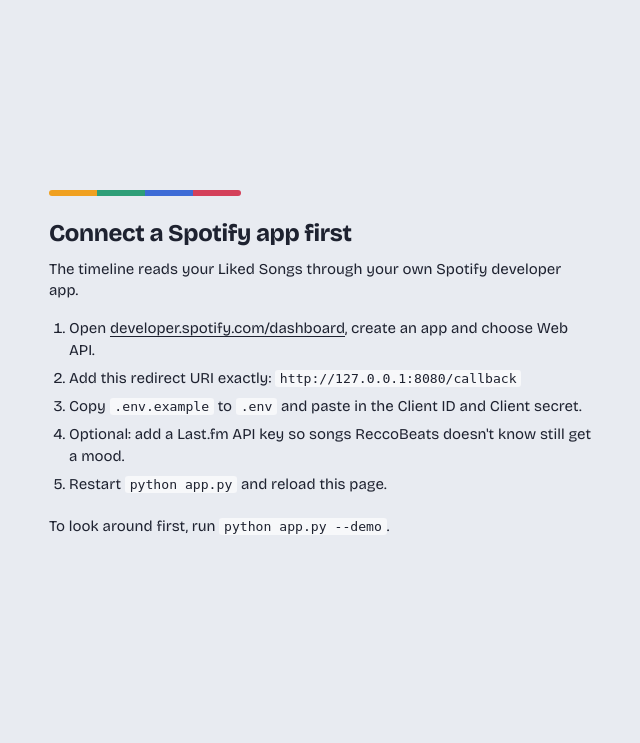
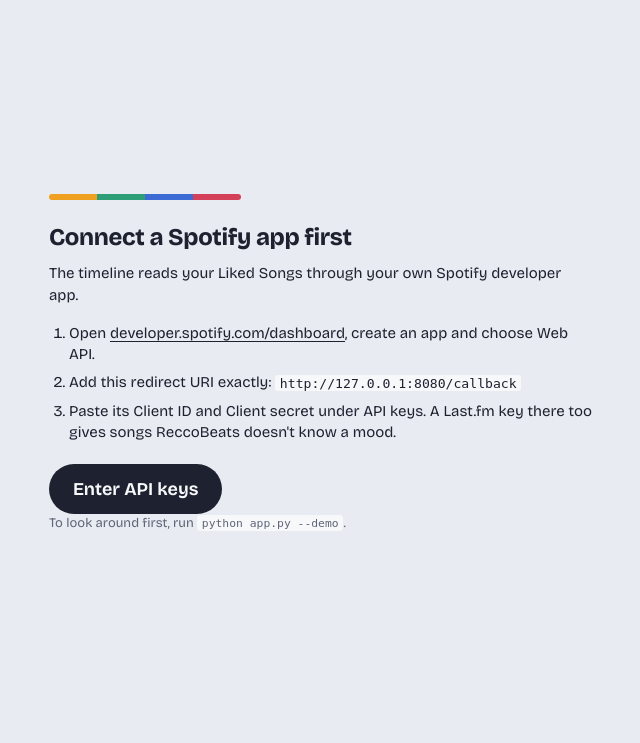
Before and after one commit to abdullahkavakli/mood-timeline, a Flask app: page / in a window 1280 px wide. Shown: the part 57-800 px from the top of the page, without its empty margins (161-801 px from the left). Run offline with Flask 3, Linux system fonts and the light colour scheme; data that the repository does not hold is empty; some libraries are stand-ins or nearby versions.

Commit message:
Add an in-page API keys form and harden the local server
Paste a Last.fm key or Spotify client ID and secret under API keys: each is
checked with its service, saved to .env on this computer and used without a
restart. Saved keys are never sent back to the page.

The server now answers only to 127.0.0.1/localhost (DNS rebinding), refuses
POSTs from other websites, requires the page's Origin to save keys, forbids
framing (clickjacking), serialises saves, creates .env readable by its owner
only, and no longer lets Flask load a stray .env from the working directory.

```diff
--- a/app.py
+++ b/app.py
@@ -1,7 +1,7 @@
 """
 Mood timeline for your Spotify and YouTube Music songs.
 
-    python app.py          # real data (needs .env for Spotify)
+    python app.py          # real data (API keys in .env, or pasted on the page)
     python app.py --demo   # synthetic libraries, no accounts needed
 
 Then open http://127.0.0.1:8888 (use 127.0.0.1, not localhost: Spotify only
@@ -13,13 +13,16 @@ import json
 import logging
 import os
 import random
+import re
+import shutil
 import threading
 import traceback
 import webbrowser
 from datetime import datetime, timedelta, timezone
 from pathlib import Path
 
-from dotenv import load_dotenv
+import requests
+from dotenv import load_dotenv, set_key
 from flask import Flask, jsonify, redirect, render_template, request
 
 import sources
@@ -31,9 +34,11 @@ DATA_DIR.mkdir(exist_ok=True)
 TOKEN_FILE = DATA_DIR / ".spotify-token"
 PROVIDERS = ("spotify", "youtube")
 
-load_dotenv(ROOT / ".env")
+ENV_FILE = ROOT / ".env"
+load_dotenv(ENV_FILE)
 HOST = "127.0.0.1"
 PORT = int(os.getenv("PORT", "8888"))
+LOOPBACK = {"127.0.0.1", "localhost"}
 REDIRECT_URI = os.getenv("SPOTIFY_REDIRECT_URI", f"http://{HOST}:{PORT}/callback")
 SCOPE = "user-library-read"
 
@@ -74,6 +79,57 @@ def spotify_client():
     if am and am.validate_token(am.cache_handler.get_cached_token()):
         return spotipy.Spotify(auth_manager=am, retries=3, status_retries=3)
     return None
+
+
+# --------------------------------------------------------------------------- api keys
+
+KEY_FIELDS = {"lastfm": "LASTFM_API_KEY", "spotify_id": "SPOTIFY_CLIENT_ID",
+              "spotify_secret": "SPOTIFY_CLIENT_SECRET"}
+KEY_FORMAT = re.compile(r"^[A-Za-z0-9_-]{8,128}$")   # also keeps newlines and quotes out of .env
+KEYS_LOCK = threading.Lock()                          # one save at a time: .env is rewritten whole
+
+
+def check_lastfm(key):
+    """'ok', 'rejected', or 'unchecked' when Last.fm can't say (offline, busy, odd reply)."""
+    try:
+        body = requests.get("https://ws.audioscrobbler.com/2.0/", timeout=10, params={
+            "method": "track.getTopTags", "artist": "Cher", "track": "Believe",
+            "api_key": key, "format": "json"}).json()
+    except (requests.RequestException, ValueError):
+        return "unchecked"
+    if not isinstance(body, dict):
+        return "unchecked"
+    if body.get("error") in (10, 26):                 # invalid or suspended key
+        return "rejected"
+    return "unchecked" if body.get("error") in (11, 16, 29) else "ok"   # offline, busy, rate limit
+
+
+def check_spotify(client_id, client_secret):
+    """'ok', 'rejected', or 'unchecked' when Spotify can't be reached."""
+    try:
+        r = requests.post("https://accounts.spotify.com/api/token", timeout=10,
+                          data={"grant_type": "client_credentials"}, auth=(client_id, client_secret))
+    except requests.RequestException:
+        return "unchecked"
+    if r.status_code == 200:
+        return "ok"
+    return "rejected" if r.status_code in (400, 401) else "unchecked"
+
+
+def save_env(values):
+    """Write keys to .env (created from .env.example) and use them without a restart."""
+    example = ROOT / ".env.example"
+    if not ENV_FILE.exists():
+        if example.exists():
+            shutil.copyfile(example, ENV_FILE)
+        ENV_FILE.touch()
+        try:
+            os.chmod(ENV_FILE, 0o600)                 # keys: readable by you only (no-op on Windows)
+        except OSError:
+            pass
+    for name, value in values.items():
+        set_key(str(ENV_FILE), name, value, quote_mode="never")
+        os.environ[name] = value
 
 
 # --------------------------------------------------------------------------- job
@@ -120,6 +176,31 @@ def run_build(provider, likes_file=None):
 
 # --------------------------------------------------------------------------- routes
 
+def same_origin():
+    return request.headers.get("Origin") == request.host_url.rstrip("/")
+
+
+@app.before_request
+def local_only():
+    # Answer only to this computer's own names (any port): a web page that points its domain
+    # at 127.0.0.1 (DNS rebinding) must not read your history or change your keys.
+    host = request.host.lower()
+    name, _, port = host.rpartition(":")
+    if host not in LOOPBACK and not (port.isdigit() and name in LOOPBACK):
+        return f"Open http://{HOST}:{PORT} instead.", 403
+    # Other websites may link here, but not post here (browsers send Origin with every POST).
+    if request.method == "POST" and "Origin" in request.headers and not same_origin():
+        return jsonify(error="Requests from other websites aren't allowed."), 403
+
+
+@app.after_request
+def no_framing(response):
+    # No other page may show this one in a frame and trick clicks onto it (clickjacking).
+    response.headers["X-Frame-Options"] = "DENY"
+    response.headers["Content-Security-Policy"] = "frame-ancestors 'none'"
+    return response
+
+
 @app.get("/")
 def index():
     return render_template("index.html")
@@ -160,6 +241,47 @@ def status():
                  else youtube.cached_scan(DATA_DIR),
                  "spotify_matching": authed},
     )
+
+
+@app.post("/api/keys")
+def save_keys():
+    """Check pasted API keys with their service and save the good ones to .env.
+    Saved keys are never sent back; /api/status only says whether each is set."""
+    body = request.get_json(silent=True)
+    if not isinstance(body, dict) or not same_origin():   # this page always sends its Origin
+        return jsonify(error="Keys can only be saved from this page."), 403
+    new = {name: str(body.get(field) or "").strip() for field, name in KEY_FIELDS.items()}
+    new = {name: value for name, value in new.items() if value}
+    if not new:
+        return jsonify(error="Paste at least one key."), 400
+    if not all(KEY_FORMAT.match(value) for value in new.values()):
+        return jsonify(error="Keys contain only letters, digits, - and _. Check for a stray space or quote."), 400
+
+    with KEYS_LOCK:
+        result, save = {}, {}
+        if "LASTFM_API_KEY" in new:
+            result["lastfm"] = check_lastfm(new["LASTFM_API_KEY"])
+            if result["lastfm"] != "rejected":
+                save["LASTFM_API_KEY"] = new["LASTFM_API_KEY"]
+        if "SPOTIFY_CLIENT_ID" in new or "SPOTIFY_CLIENT_SECRET" in new:
+            client_id = new.get("SPOTIFY_CLIENT_ID") or os.getenv("SPOTIFY_CLIENT_ID")
+            secret = new.get("SPOTIFY_CLIENT_SECRET") or os.getenv("SPOTIFY_CLIENT_SECRET")
+            if not (client_id and secret):
+                return jsonify(error="Spotify needs both the client ID and the client secret."), 400
+            result["spotify"] = check_spotify(client_id, secret)
+            if result["spotify"] != "rejected":
+                save.update(SPOTIFY_CLIENT_ID=client_id, SPOTIFY_CLIENT_SECRET=secret)
+        old_app = (os.getenv("SPOTIFY_CLIENT_ID"), os.getenv("SPOTIFY_CLIENT_SECRET"))
+        if save:
+            try:
+                save_env(save)
+            except OSError as exc:
+                log.error("Couldn't write %s: %s", ENV_FILE, exc)
+                return jsonify(error=f"Couldn't write .env: {exc.strerror or exc}."), 500
+            log.info("Saved %s to .env", ", ".join(save))
+        if "SPOTIFY_CLIENT_ID" in save and (save["SPOTIFY_CLIENT_ID"], save["SPOTIFY_CLIENT_SECRET"]) != old_app:
+            TOKEN_FILE.unlink(missing_ok=True)       # a Spotify sign-in belongs to the old app
+    return jsonify(result)
 
 
 @app.post("/api/youtube/upload")
@@ -283,4 +405,4 @@ if __name__ == "__main__":
     log.info("Mood timeline running at %s", url)
     if not args.no_browser:
         threading.Timer(1.0, lambda: webbrowser.open(url)).start()
-    app.run(host=HOST, port=PORT, debug=False)
+    app.run(host=HOST, port=PORT, debug=False, load_dotenv=False)   # only our own .env, loaded above
--- a/static/app.js
+++ b/static/app.js
@@ -628,7 +628,11 @@ function syncSweep() {
   const hide = n < 2 || !S.data[S.provider] || !$("overlay").hidden;
   if (bar.hidden !== hide) {
     bar.hidden = hide;
-    if (S.plotted) Plotly.Plots.resize($("plot"));   // the bar takes height from the plot
+    if (S.plotted) {                                 // the bar takes height from the plot
+      const plot = $("plot");
+      plot.layout.scene.camera = viewCamera(VIEW.key);   // a resize re-applies the layout's camera
+      Plotly.Plots.resize(plot);
+    }
   }
   const whole = sweepMax() === 0;                    // the window already holds every song
   pos.max = sweepMax();
@@ -719,8 +723,15 @@ function refreshView() {
   renderStats();
   syncControls();
   if (!S.pts.length) {
-    overlay(`${STRIP}<h2>No song got a mood yet</h2>
-      <p>Neither ReccoBeats nor Last.fm returned data for this view. Check the terminal for errors, then rebuild.</p>`, { solid: false });
+    const data = S.data[S.provider];
+    const noSource = S.provider === "youtube" && !data.lastfm_enabled && !data.spotify_matching;
+    overlay(`${STRIP}<h2>No song got a mood yet</h2>${noSource
+      ? `<p>No mood source was set when this was built. Add a Last.fm key (or Spotify), then rebuild.</p>
+         <div class="actions"><button type="button" class="btn" data-keys>Add API keys</button>
+           <button type="button" class="text-btn" id="rebuild-now">Rebuild</button></div>`
+      : `<p>Neither ReccoBeats nor Last.fm returned data for this view. Check the terminal for errors, then rebuild.</p>`}`,
+    { solid: false });
+    $("rebuild-now")?.addEventListener("click", () => startBuild(S.provider));
   } else {
     hideOverlay();
   }
@@ -756,6 +767,8 @@ function syncControls() {
   $("level-out").textContent = S.level;
   $("level-row").classList.toggle("off", !S.band);
   $("spotify-actions").hidden = S.provider !== "spotify";
+  // New Spotify keys sign you out; offer the way back in next to the chart.
+  $("reconnect").hidden = !(S.status?.spotify?.configured && !S.status.spotify.authenticated);
   $("youtube-actions").hidden = S.provider !== "youtube";
   $("side").hidden = !data;
 }
@@ -811,6 +824,11 @@ function bindControls() {
     await fetch("/api/logout", { method: "POST" });
     location.href = "/";
   });
+  // "API keys" buttons live in the sidebar and in several overlays.
+  // Not during a build: the form would replace the progress screen that the build updates.
+  document.addEventListener("click", (ev) => {
+    if (ev.target.closest("[data-keys]") && S.status?.job?.status !== "running") showKeys();
+  });
 }
 
 /* ------------------------------------------------------------------ app states */
@@ -836,17 +854,84 @@ function clearChart() {
   $("sweep").hidden = true;
 }
 
+/* Paste API keys instead of editing .env. The server checks each with its service, saves the
+   good ones to .env on this computer and uses them at once. Saved keys never come back here. */
+function showKeys() {
+  const st = S.status;
+  const saved = (on) => (on && !st.demo ? ` <span class="saved">saved</span>` : "");
+  overlay(`${STRIP}<h2>API keys</h2>
+    <p>Keys stay on this computer, in the <code>.env</code> file next to <code>app.py</code>.
+      Leave a field empty to keep what's there.</p>
+    <label class="field"><span>Last.fm API key${saved(st.has_lastfm)}</span>
+      <input id="key-lastfm" autocomplete="off" spellcheck="false"></label>
+    <p class="hint">Free and instant at <a href="https://www.last.fm/api/account/create" target="_blank" rel="noopener">last.fm/api/account/create</a>.
+      Moods come from listeners' tags.</p>
+    <label class="field"><span>Spotify client ID${saved(st.spotify.configured)}</span>
+      <input id="key-spotify-id" autocomplete="off" spellcheck="false"></label>
+    <label class="field"><span>Spotify client secret</span>
+      <input id="key-spotify-secret" type="password" autocomplete="off"></label>
+    <p class="hint">From your app at <a href="https://developer.spotify.com/dashboard" target="_blank" rel="noopener">developer.spotify.com/dashboard</a>,
+      with the redirect URI <code>${esc(st.spotify.redirect_uri)}</code>. Moods measured from the audio; the app's owner needs Premium.</p>
+    <p class="progress-text" id="keys-msg" role="status"></p>
+    <div class="actions"><button type="button" class="btn" id="keys-save">Save</button>
+      <button type="button" class="text-btn" id="keys-back">Back</button></div>`);
+  // Over a chart, go back to it as it was (zoom, streak, quarter); otherwise redraw the screen,
+  // which may now offer more (e.g. Connect Spotify once its keys are in).
+  $("keys-back").addEventListener("click", () => {
+    if (S.data[S.provider] && S.pts.length) { hideOverlay(); syncControls(); } else showProvider();
+  });
+  const inputs = { lastfm: "key-lastfm", spotify_id: "key-spotify-id", spotify_secret: "key-spotify-secret" };
+  Object.values(inputs).forEach((id) => $(id).addEventListener("keydown", (ev) => {
+    if (ev.key === "Enter" && !$("keys-save").disabled) $("keys-save").click();
+  }));
+  $("keys-save").addEventListener("click", async () => {
+    const body = Object.fromEntries(Object.entries(inputs).map(([k, id]) => [k, $(id).value.trim()]));
+    const buttons = [$("keys-save"), $("keys-back")];
+    buttons.forEach((b) => { b.disabled = true; });
+    $("keys-msg").textContent = "Checking the keys…";
+    let out;
+    try {
+      const res = await fetch("/api/keys", { method: "POST", headers: { "Content-Type": "application/json" },
+                                             body: JSON.stringify(body) });
+      out = await res.json().catch(() => ({ error: `Saving failed (error ${res.status}). See the terminal running app.py.` }));
+    } catch {
+      out = { error: "The app didn't answer. Is app.py still running?" };
+    }
+    try { S.status = await (await fetch("/api/status")).json(); } catch { /* keep the last status */ }
+    if (!$("keys-msg")) return;            // the form was closed meanwhile
+    buttons.forEach((b) => { b.disabled = false; });
+    if (out.error) {
+      $("keys-msg").innerHTML = `<span class="error">${esc(out.error)}</span>`;
+      return;
+    }
+    const said = {
+      lastfm: { ok: "Last.fm key works and is saved.", rejected: "Last.fm rejected this key, so it wasn't saved.",
+                unchecked: "Couldn't reach Last.fm to check the key; saved it anyway." },
+      spotify: { ok: "Spotify keys work and are saved.", rejected: "Spotify rejected this client ID and secret, so they weren't saved.",
+                 unchecked: "Couldn't reach Spotify to check the keys; saved them anyway." },
+    };
+    $("keys-msg").innerHTML = Object.entries(out).map(([k, v]) =>
+      `<span class="${v === "rejected" ? "error" : "saved"}">${esc(said[k][v])}</span>`).join("<br>");
+    for (const [k, v] of Object.entries(out)) {          // clear what was saved, keep what to fix
+      if (v === "rejected") continue;
+      (k === "lastfm" ? ["key-lastfm"] : ["key-spotify-id", "key-spotify-secret"]).forEach((id) => { $(id).value = ""; });
+    }
+    $("keys-back").textContent = "Done";
+  });
+  $("key-lastfm").focus();
+}
+
 function showSpotifySetup(st) {
   overlay(`${STRIP}<h2>Connect a Spotify app first</h2>
     <p>The timeline reads your Liked Songs through your own Spotify developer app.</p>
     <ol>
       <li>Open <a href="https://developer.spotify.com/dashboard" target="_blank" rel="noopener">developer.spotify.com/dashboard</a>, create an app and choose Web API.</li>
       <li>Add this redirect URI exactly: <code>${esc(st.spotify.redirect_uri)}</code></li>
-      <li>Copy <code>.env.example</code> to <code>.env</code> and paste in the Client ID and Client secret.</li>
-      <li>Optional: add a Last.fm API key so songs ReccoBeats doesn't know still get a mood.</li>
-      <li>Restart <code>python app.py</code> and reload this page.</li>
+      <li>Paste its Client ID and Client secret under API keys. A Last.fm key there too gives songs
+        ReccoBeats doesn't know a mood.</li>
     </ol>
-    <p>To look around first, run <code>python app.py --demo</code>.</p>`);
+    <button type="button" class="btn big" data-keys>Enter API keys</button>
+    <p class="note">To look around first, run <code>python app.py --demo</code>.</p>`);
 }
 
 function showSpotifyConnect(error) {
@@ -854,13 +939,14 @@ function showSpotifyConnect(error) {
     ${error ? `<p class="error">Spotify sign-in didn't finish (${esc(error)}). Try again.</p>` : ""}
     <p>The app only asks to read your Liked Songs. The sign-in token stays in
       <code>data/.spotify-token</code> on this PC.</p>
-    <a class="btn big" href="/login">Connect Spotify</a>`);
+    <a class="btn big" href="/login">Connect Spotify</a>
+    <p class="note"><button type="button" class="text-btn" data-keys>Change API keys</button></p>`);
 }
 
 function showSpotifyBuild(st) {
   const lastfm = st.has_lastfm ? "" :
     `<p>Last.fm fallback is off, so songs ReccoBeats doesn't know will have no mood.
-     Add <code>LASTFM_API_KEY</code> to <code>.env</code> to turn it on.</p>`;
+     <button type="button" class="text-btn" data-keys>Add a Last.fm key</button></p>`;
   overlay(`${STRIP}<h2>Build your Spotify timeline</h2>
     <p>The first run looks up every liked song, which can take a few minutes for a big library.
       Later runs only look up songs you liked since.</p>${lastfm}
@@ -870,9 +956,15 @@ function showSpotifyBuild(st) {
 
 function matchingNote(st) {
   if (st.youtube.spotify_matching) return "";
-  const connect = st.spotify.configured ? ` <a href="/login">Connect Spotify</a>` : " Set up Spotify in <code>.env</code>";
+  const keys = (label) => `<button type="button" class="text-btn" data-keys>${label}</button>`;
+  const connect = `<a href="/login">Connect Spotify</a>`;
+  if (!st.has_lastfm) {      // Spotify keys alone don't help until Spotify is connected
+    return `<p class="error">No mood source yet: songs need a Last.fm key or a Spotify connection to get a mood.
+      ${st.spotify.configured ? `${connect} or ${keys("add a Last.fm key")}` : keys("Add API keys")}</p>`;
+  }
   return `<p class="note">YouTube songs are matched to Spotify to look up how they sound. Without a
-    Spotify connection, moods come from Last.fm tags only.${connect} first for better coverage.</p>`;
+    Spotify connection, moods come from Last.fm tags only. ${st.spotify.configured ? connect : keys("Add Spotify keys")}
+    for better coverage.</p>`;
 }
 
 function showYoutubeImport(takeout, again = false) {
@@ -905,13 +997,14 @@ async function uploadTakeout(ev) {
   $("upload-status").textContent = `Reading ${plural(files.length, "file", "files")}`;
   const res = await fetch("/api/youtube/upload", { method: "POST", body: form });
   const scan = await res.json();
+  if (res.ok && scan.has_files) S.status.youtube.takeout = scan;
+  if (!$("upload-status")) return;       // the user moved on (e.g. to API keys); Back shows the result
   if (!res.ok || !scan.has_files) {
     $("upload-status").textContent = scan.html_history
       ? "Only an HTML history was found. Export again with JSON for history."
       : "No watch history or playlists were found in those files.";
     return;
   }
-  S.status.youtube.takeout = scan;
   showYoutubeBuild(scan);
 }
 
@@ -939,6 +1032,7 @@ function showYoutubeBuild(scan) {
 }
 
 async function startBuild(provider, likesFile) {
+  if (S.status) S.status.job.status = "running";   // block the keys form before the first poll
   await fetch("/api/build", { method: "POST", headers: { "Content-Type": "application/json" },
                               body: JSON.stringify({ provider, likes_file: likesFile === undefined ? null : likesFile }) });
   watchJob();
@@ -954,18 +1048,22 @@ function watchJob() {
     S.status = st;
     const job = st.job;
     if (job.status === "running" || job.status === "idle") {
-      $("bar").style.width = `${job.total ? Math.min(100, (100 * job.done) / job.total) : 4}%`;
-      $("progress-text").textContent = job.total
-        ? `${job.step}: ${num(job.done)} of ${num(job.total)}` : job.step || "Starting";
+      if ($("bar")) {                    // keep polling even if the progress screen was replaced
+        $("bar").style.width = `${job.total ? Math.min(100, (100 * job.done) / job.total) : 4}%`;
+        $("progress-text").textContent = job.total
+          ? `${job.step}: ${num(job.done)} of ${num(job.total)}` : job.step || "Starting";
+      }
       setTimeout(tick, 700);
     } else if (job.status === "done") {
       S.data[job.provider] = null;
       S.provider = job.provider;
       showProvider();
     } else {
+      const signIn = job.provider === "spotify" && st.spotify.configured && !st.spotify.authenticated;
       overlay(`<h2>The build stopped</h2><p class="error">${esc(job.error)}</p>
         <p>Details are in the terminal running <code>app.py</code>.</p>
-        <button type="button" class="btn" id="retry">Try again</button>`);
+        <div class="actions">${signIn ? `<a class="btn" href="/login">Connect Spotify</a>` : ""}
+          <button type="button" class="${signIn ? "text-btn" : "btn"}" id="retry">Try again</button></div>`);
       $("retry").addEventListener("click", () => startBuild(job.provider));
     }
   };
--- a/static/style.css
+++ b/static/style.css
@@ -196,6 +196,11 @@ h2 {
 .file span { display: inline-block; border-radius: 999px; background: var(--ink); color: var(--paper);
   padding: 0.7rem 1.4rem; font-weight: 650; cursor: pointer; }
 .file input:focus-visible + span { outline: 2px solid var(--ink); outline-offset: 2px; }
+.field { display: block; margin-bottom: 0.6rem; }
+.field > span { display: block; font-weight: 650; margin-bottom: 0.3rem; }
+.field input { width: 100%; max-width: 26rem; font: inherit; font-family: ui-monospace, Consolas, monospace;
+  padding: 0.45rem 0.6rem; border: 1px solid var(--line); border-radius: 6px; background: var(--paper); }
+.saved { color: var(--calm); font-weight: 650; }
 .select { display: block; margin-bottom: 0.25rem; }
 .select span { display: block; font-weight: 650; margin-bottom: 0.3rem; }
 .select select { font: inherit; padding: 0.45rem 0.6rem; border: 1px solid var(--line); border-radius: 6px;
@@ -209,7 +214,7 @@ h2 {
 .check { display: flex; gap: 0.5rem; align-items: center; font-size: var(--step--1); cursor: pointer; }
 .check input { accent-color: var(--ink); }
 
-.actions { display: flex; align-items: center; gap: 1rem; margin: 1.25rem 0 0.5rem; }
+.actions { display: flex; flex-wrap: wrap; align-items: center; gap: 0.5rem 1rem; margin: 1.25rem 0 0.5rem; }
 
 .btn {
   border: 0;
@@ -228,6 +233,7 @@ h2 {
 .text-btn { border: 0; background: none; padding: 0; color: var(--ink-soft); text-decoration: underline;
   text-underline-offset: 3px; cursor: pointer; font-size: var(--step--1); }
 .text-btn:hover { color: var(--ink); }
+.text-btn:disabled { opacity: 0.5; cursor: progress; }
 
 /* ------------------------------------------------------------------ overlay states */
 
@@ -236,6 +242,8 @@ h2 {
   inset: 0;
   display: grid;
   place-items: center;
+  place-items: safe center;   /* a panel taller than the chart scrolls instead of spilling out */
+  overflow-y: auto;
   padding: 1.5rem;
 }
 
--- a/templates/index.html
+++ b/templates/index.html
@@ -120,11 +120,14 @@
 
         <div class="actions" id="spotify-actions">
           <button type="button" class="btn" id="refresh">Refresh from Spotify</button>
+          <a class="text-btn" id="reconnect" href="/login" hidden>Connect Spotify</a>
           <button type="button" class="text-btn" id="disconnect">Disconnect</button>
+          <button type="button" class="text-btn" data-keys>API keys</button>
         </div>
         <div class="actions" id="youtube-actions" hidden>
           <button type="button" class="btn" id="rebuild">Rebuild</button>
           <button type="button" class="text-btn" id="reimport">Import a new export</button>
+          <button type="button" class="text-btn" data-keys>API keys</button>
         </div>
         <p class="hint" id="generated"></p>
       </section>
```
Also changed, not shown: README.md, 1 other file.
